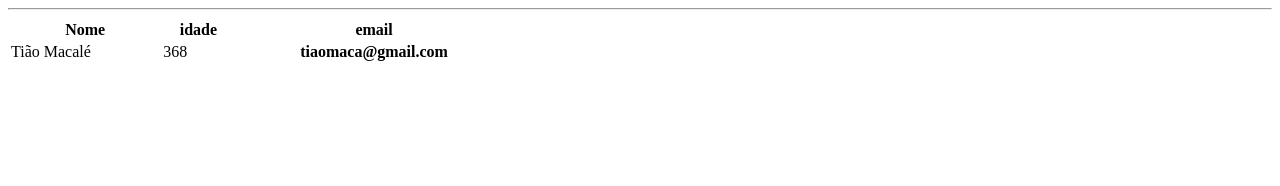
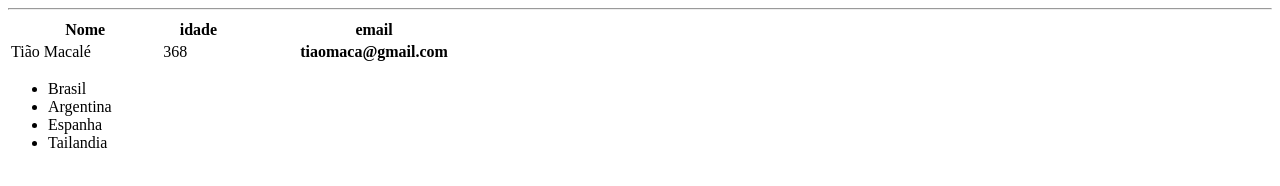
Before and after one commit to tribbal/angular-lab, a plain HTML site: page index.html in a window 1280 px wide. Drawn offline with Linux system fonts and the light colour scheme.

Commit message:
Implementação de listas(laços) na veiw recuperadas do controller

```diff
--- a/app.js
+++ b/app.js
@@ -1,12 +1,27 @@
 (function(){
 var app = angular.module('minhaApp', [] ) ;
+
     app.controller('OlaCtrl', function( $scope ){
               $scope.nome = usuario.nome ;
               $scope.idade = usuario.idade ;
               $scope.email = usuario.email ;
-    }) ;
+    }) ;//end controller
 
-       var usuario = {  nome: "Tião Macalé" ,
+    app.controller('nacoesCtrl', function($scope){
+
+         $scope.nacoes = pais ;
+
+    }); //end controller
+
+    var pais = [
+                    { nome:"Brasil" }
+                  , { nome:"Argentina" }
+                  , { nome:"Espanha"}
+                  , { nome:"Tailandia"}
+
+               ] ;
+
+    var usuario = {  nome: "Tião Macalé" ,
                         idade: 368 ,
                         email: "tiaomaca@gmail.com"
                         }
--- a/index.html
+++ b/index.html
@@ -19,5 +19,13 @@
           </tr>
 
     	</table>
+
+       <ul ng-controller="nacoesCtrl" >
+       	    <li ng-repeat="pais in nacoes">
+                 {{ pais.nome}}
+
+             </li>
+       </ul>
+
     </body>
  </html>
```
